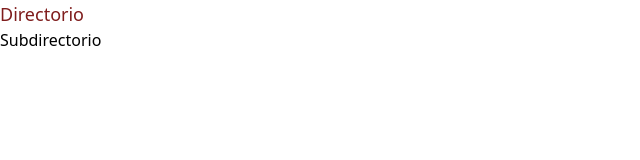
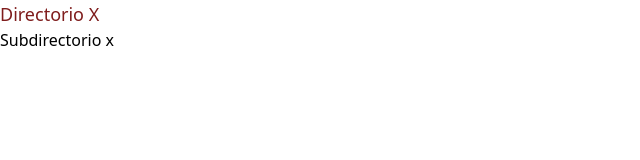
Before and after one commit to RayLucasI/tw_base, a website: page public/index.html in a window 1280 px wide. Shown: the full height of the page, 0-640 px from the left. Drawn offline with Linux system fonts and the light colour scheme.

Commit message:
Cambio en titulo

```diff
--- a/public/index.html
+++ b/public/index.html
@@ -8,7 +8,7 @@
     <title>Tailwind</title>
 </head>
 <body>
-    <h1 class="text-lg text-red-900">Directorio</h1>
-    <h2>Subdirectorio </h2>
+    <h1 class="text-lg text-red-900">Directorio X</h1>
+    <h2>Subdirectorio x </h2>
 </body>
 </html>
```
